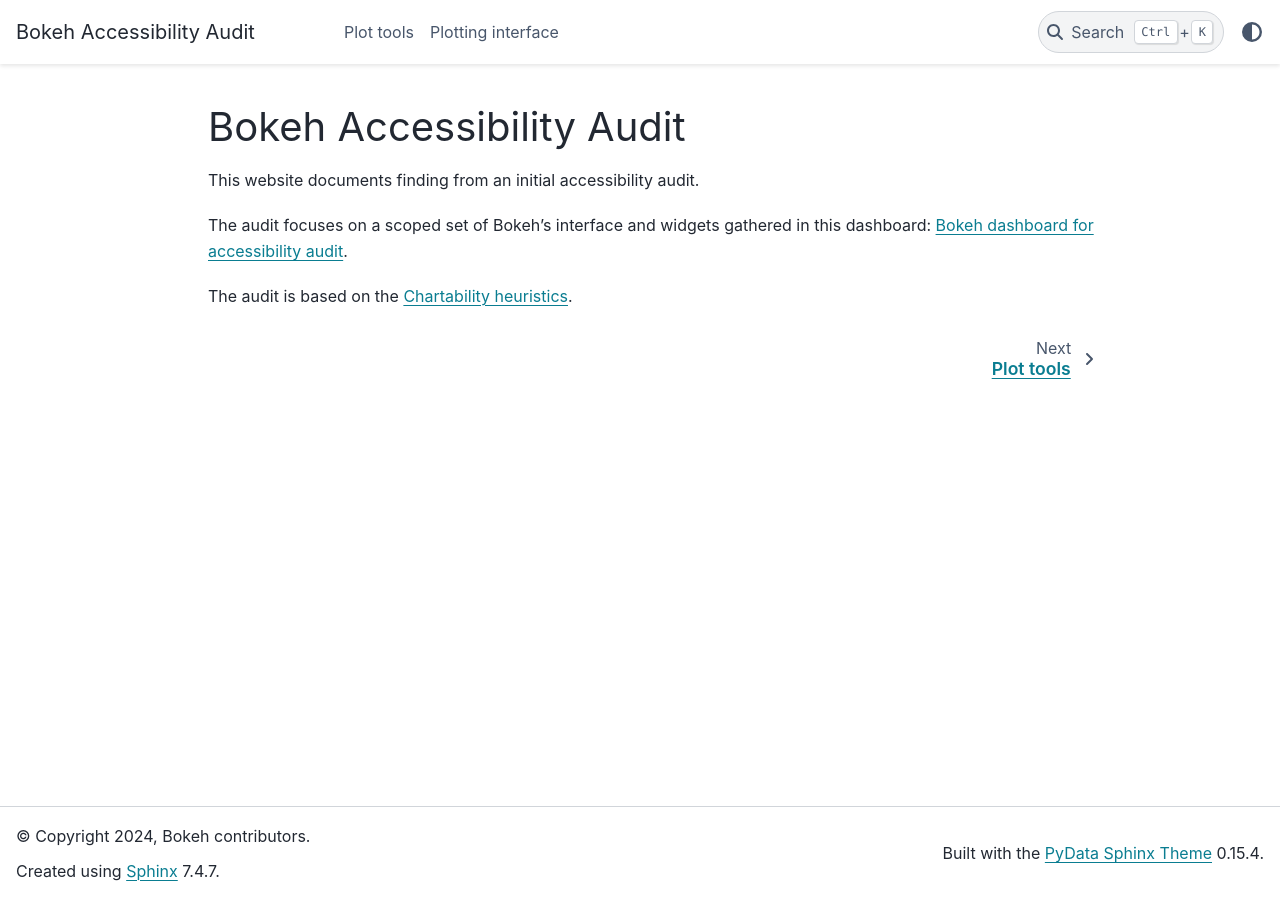
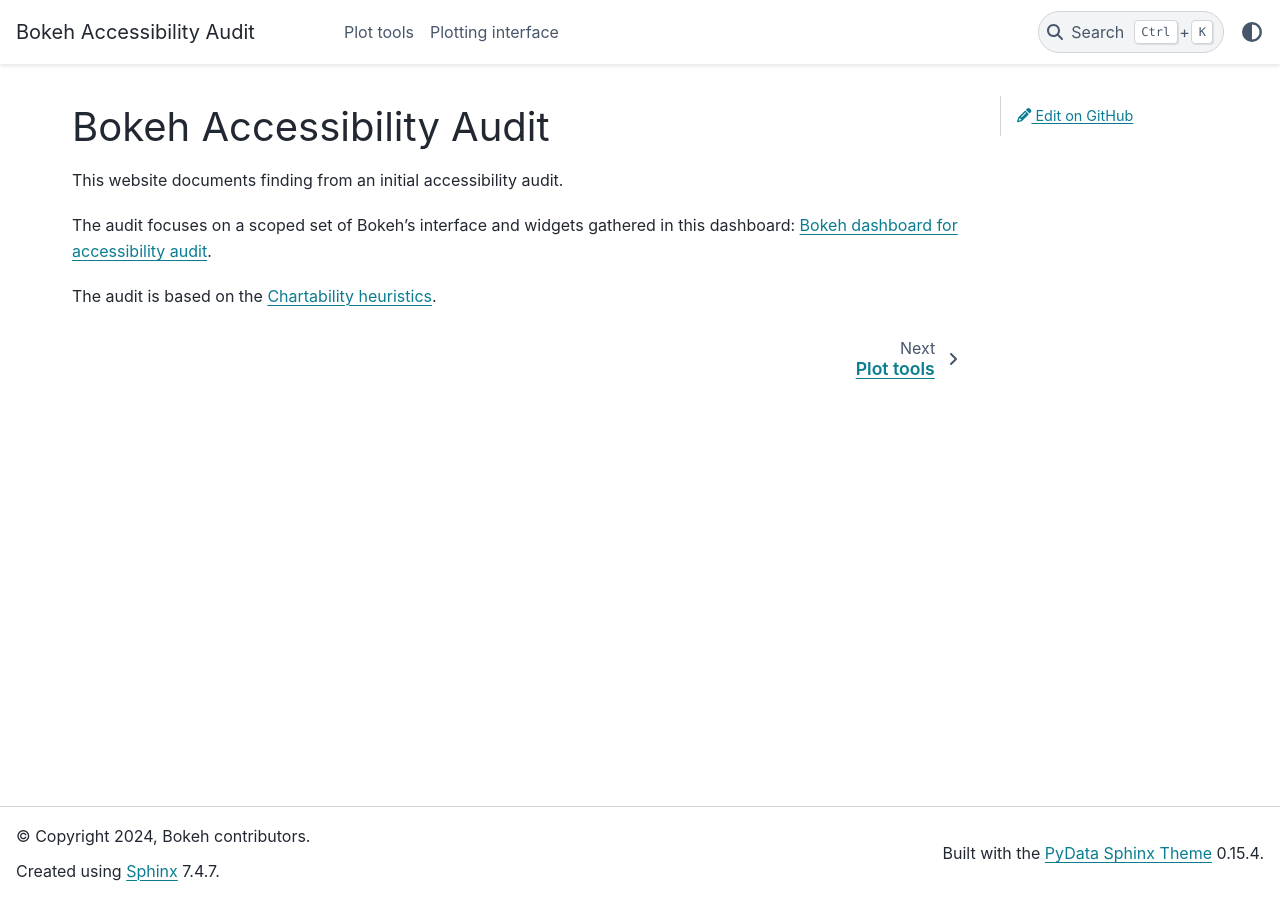
Before and after one commit to Quansight-Labs/bokeh-a11y-audit, a Sphinx documentation site: the page built from source/index.md, in a window 1280 px wide. Built offline with Sphinx 7.4.7 and the PyData theme 0.15.4, drawn with Linux system fonts in a browser that asks for light colours.

Commit message:
:wrench: Fix edit page in secondary sidebar
Signed-off-by: Pavithra Eswaramoorthy <pavithraes@outlook.com>

```diff
--- a/source/conf.py
+++ b/source/conf.py
@@ -32,5 +32,13 @@
 html_theme_options = {
   "show_toc_level": 2,
   "use_edit_page_button": True,
-  "secondary_sidebar_items": ["page-toc"]
 }
+
+html_show_sourcelink = False
+
+html_context = {
+    "github_user": "Quansight-Labs",
+    "github_repo": "bokeh-a11y-audit",
+    "github_version": "main",
+    "doc_path": "source",
+}
```
